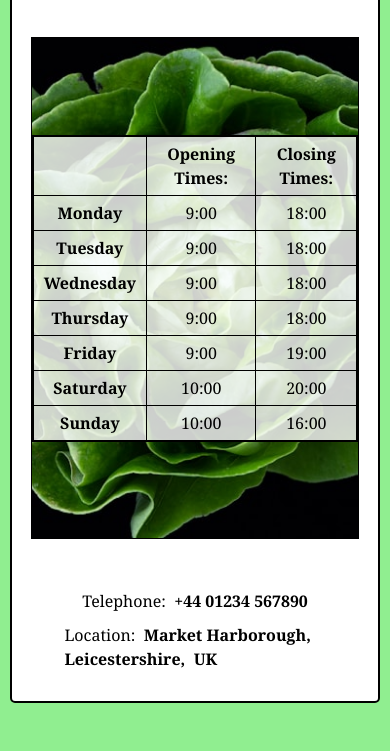
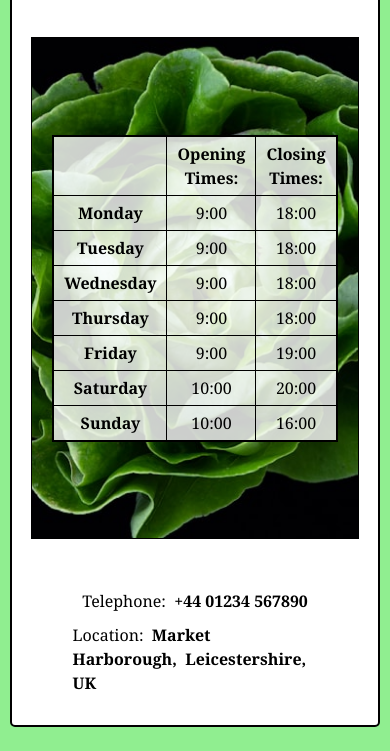
Before and after one commit to xavpav9/odin-restaurant-page, a website built with webpack: page src/template.html in a window 390 px wide. Shown: the part 460-1211 px from the top of the page. Built offline with nearby package versions, Linux system fonts and the light colour scheme.

Commit message:
Make table and location more responsive
Cut off on smaller screens.

```diff
--- a/src/style.css
+++ b/src/style.css
@@ -265,7 +265,7 @@ div#content {
   }
 
   .tel, .location {
-    max-width: 80%;
+    max-width: 75%;
     font-weight: 700;
     white-space: pre-wrap;
     &::before {
@@ -388,6 +388,12 @@ footer {
   div#content {
     width: 95vw;
 
+    .opening-hours {
+      table {
+        width: 80%;
+      }
+    }
+
     .links {
       gap: 20px;
       flex-direction: column;
```
